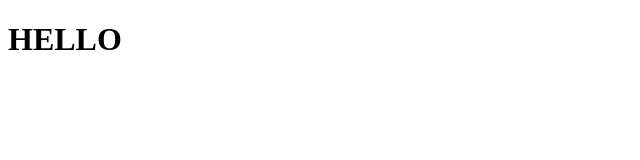
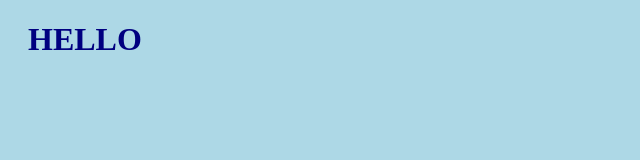
Before and after one commit to velmurugan11/VM, a plain HTML site: page index.html in a window 1280 px wide. Shown: the whole page, without its empty margins (0-640 px from the left). Drawn offline with Linux system fonts and the light colour scheme.

Commit message:
changes made from the dev branch, this is commit2

```diff
--- a/index.html
+++ b/index.html
@@ -3,6 +3,7 @@
 <head>
     <meta charset="UTF-8">
     <meta name="viewport" content="width=device-width, initial-scale=1.0">
+    <link rel="stylesheet" href="./style.css">
     <title>Document</title>
 </head>
 <body>
--- /dev/null
+++ b/style.css
@@ -0,0 +1,8 @@
+body {
+    background-color: lightblue;
+    }
+
+    h1 {
+    color: navy;
+    margin-left: 20px;
+    }
```
